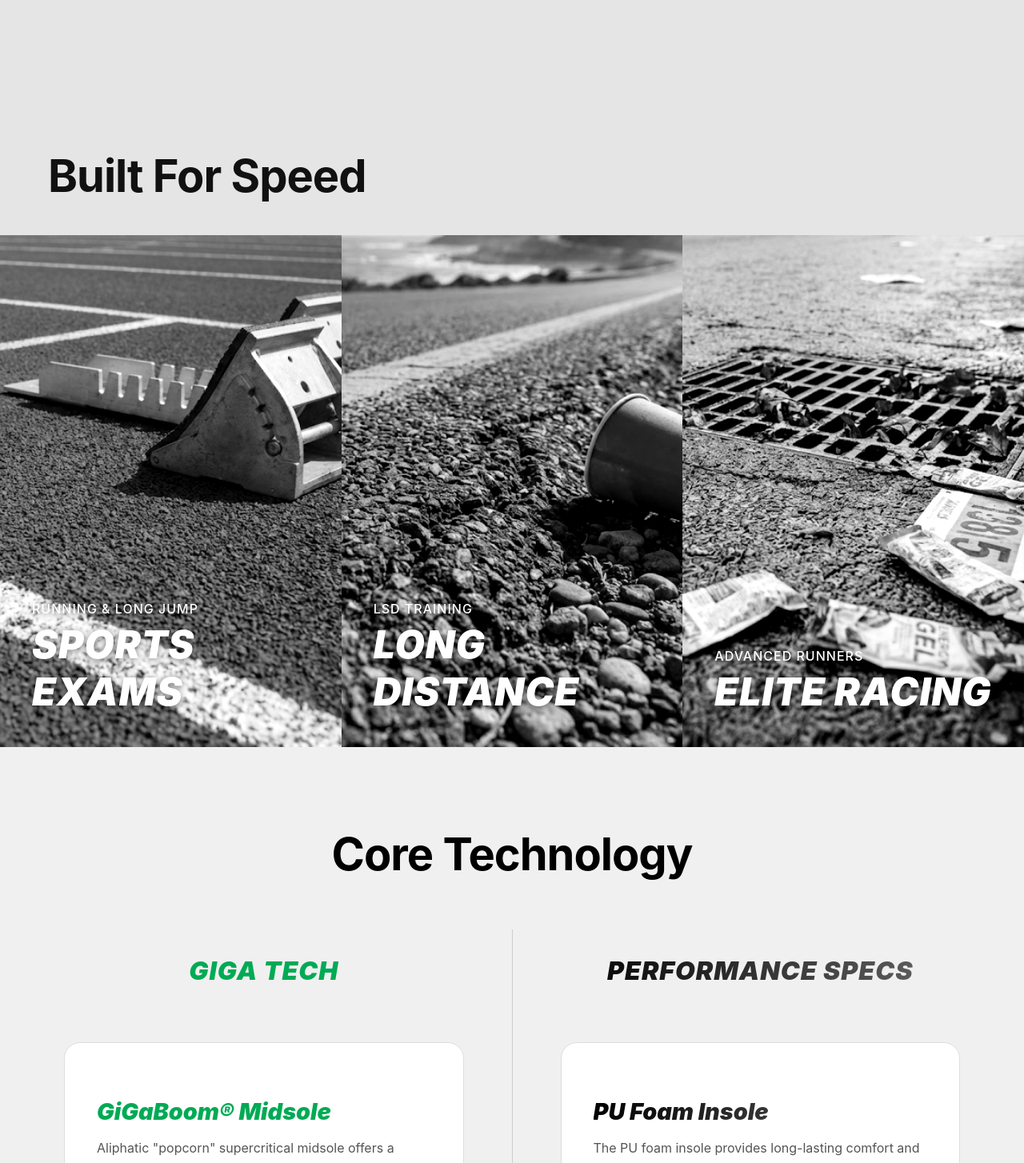
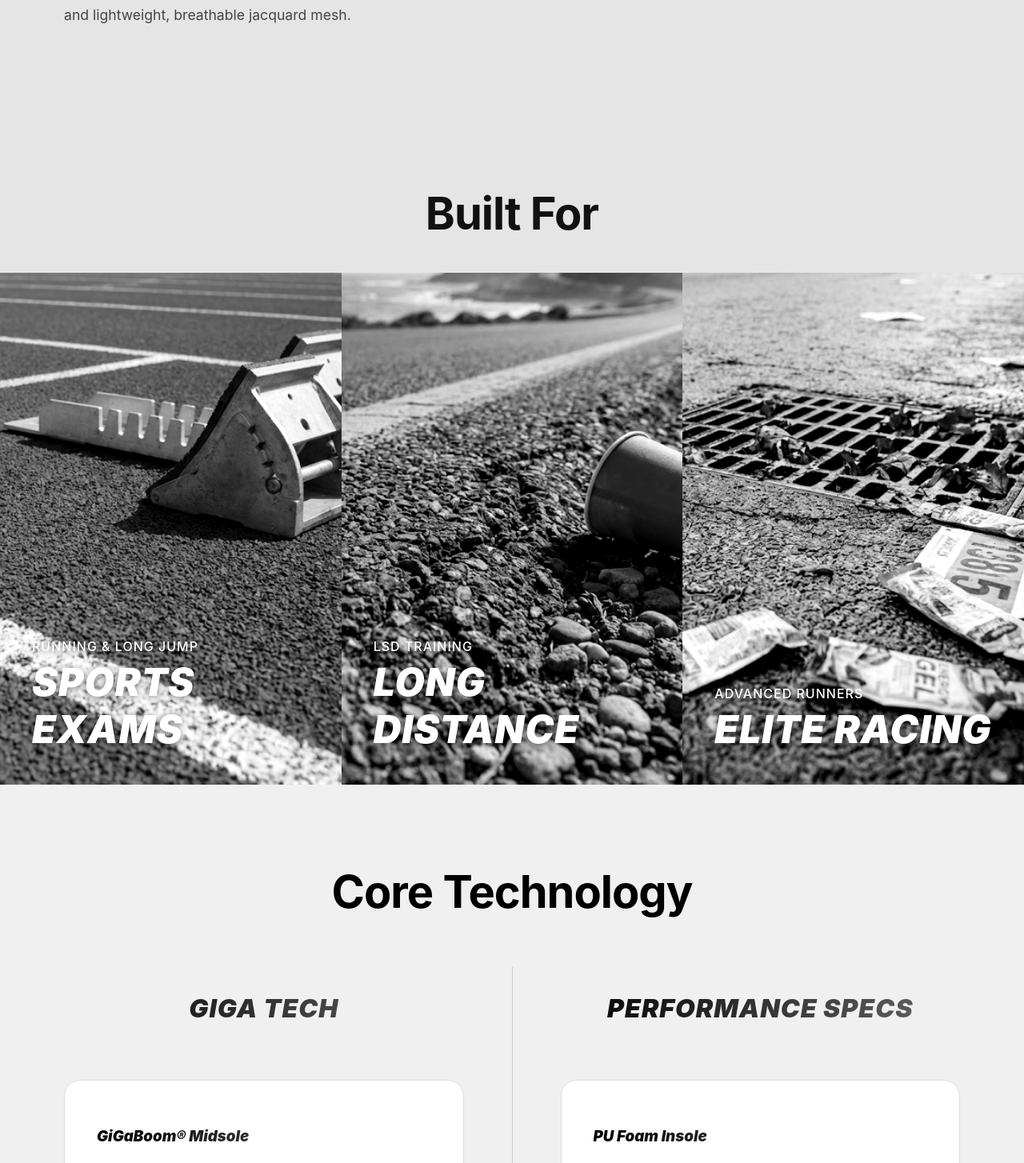
Before and after one commit to sanjay-ks23/avocco-web, a React (Vite) app: page /zfly in a window 1280 px wide. Shown: the part 1116-2570 px from the top of the page at 80% size. Built offline with nearby package versions, Linux system fonts and the light colour scheme.

Commit message:
style: Add black shoe specific drop shadow, unify gradient text styling for headers, and center built-for section header.

```diff
--- a/src/pages/ZFlyPage.jsx
+++ b/src/pages/ZFlyPage.jsx
@@ -97,7 +97,7 @@ const ZFlyPage = () => {
             <section className="product-overview">
                 <div className="overview-container">
                     <div className="overview-text">
-                        <h3>Performance Packed</h3>
+                        <h2 className="section-title" style={{ color: activeColor === 'white' ? '#111' : 'white', marginBottom: '20px' }}>Performance Packed</h2>
                         <p>
                             The ZFLY configuration features an aliphatic "popcorn" supercritical midsole,
                             a wide anti-torsion carbon fiber plate, and lightweight, breathable jacquard mesh.
@@ -123,7 +123,7 @@ const ZFlyPage = () => {
             {/* Built For Section (Moved Up) */}
             <section className="built-for-section">
                 <div className="section-header">
-                    <h2 className="section-title">Built For Speed</h2>
+                    <h2 className="section-title">Built For</h2>
                 </div>
                 <div className="built-for-grid">
                     {builtForItems.map(item => (
--- a/src/styles/ZFlyPage.css
+++ b/src/styles/ZFlyPage.css
@@ -135,7 +135,13 @@
     /* Massive image */
     max-width: 1000px;
     transition: transform 1.2s cubic-bezier(0.4, 0, 0.2, 1), opacity 0.8s ease;
+    /* Default shadow for white shoe */
     filter: drop-shadow(0 30px 60px rgba(0, 0, 0, 0.4));
+}
+
+.product-hero-image.black-shoe {
+    /* Tighter, darker shadow to avoid white halo/highlight */
+    filter: drop-shadow(0 10px 30px rgba(0, 0, 0, 0.8));
 }
 
 .product-hero-image.visible {
@@ -350,41 +356,22 @@
     color: #fff;
 }
 
-/* Tech Card Titles */
-.tech-card h3 {
-    font-size: 1.8rem;
-    margin-bottom: 15px;
-    font-weight: 900;
-    font-style: italic;
-    transition: color 0.5s ease;
-}
-
-/* GiGa Column Styles */
-.giga-column .tech-card h3,
-.giga-column .column-header {
-    color: #00ff88;
-    /* Neon Green for Black Mode */
-}
-
-.white-mode .giga-column .tech-card h3,
-.white-mode .giga-column .column-header {
-    color: #00aa55;
-    /* Darker Green for White Mode */
-}
-
-/* Performance Column Styles (Gradient) */
-.perf-column .tech-card h3,
-.perf-column .column-header {
+/* Tech Card Titles & Headers - Unified Gradient Style */
+.tech-card h3,
+.column-header {
     background: linear-gradient(to right, #fff, #aaa);
     background-clip: text;
     -webkit-background-clip: text;
     -webkit-text-fill-color: transparent;
     color: white;
     /* Fallback */
+    font-weight: 900;
+    font-style: italic;
+    transition: all 0.5s ease;
 }
 
-.white-mode .perf-column .tech-card h3,
-.white-mode .perf-column .column-header {
+.white-mode .tech-card h3,
+.white-mode .column-header {
     background: linear-gradient(to right, #000, #666);
     background-clip: text;
     -webkit-background-clip: text;
@@ -393,18 +380,21 @@
     /* Fallback */
 }
 
+/* Remove specific column color overrides to ensure uniform gradient */
+.giga-column .tech-card h3,
+.giga-column .column-header,
+.perf-column .tech-card h3,
+.perf-column .column-header {
+    /* Inherits the gradient defined above */
+}
+
 /* Column Headers Base Style */
 .column-header {
     font-size: 2rem;
-    /* Increased size */
-    font-weight: 900;
-    font-style: italic;
     text-transform: uppercase;
     letter-spacing: 1px;
     margin-bottom: 30px;
     opacity: 1;
-    /* Removed opacity for vibrant color */
-    transition: all 0.5s ease;
 }
 
 .tech-card p {
@@ -430,7 +420,8 @@
 
 .built-for-section .section-header {
     padding: 80px 60px 40px;
-    text-align: left;
+    text-align: center;
+    /* Center align as requested */
 }
 
 .built-for-section .section-title {
```
